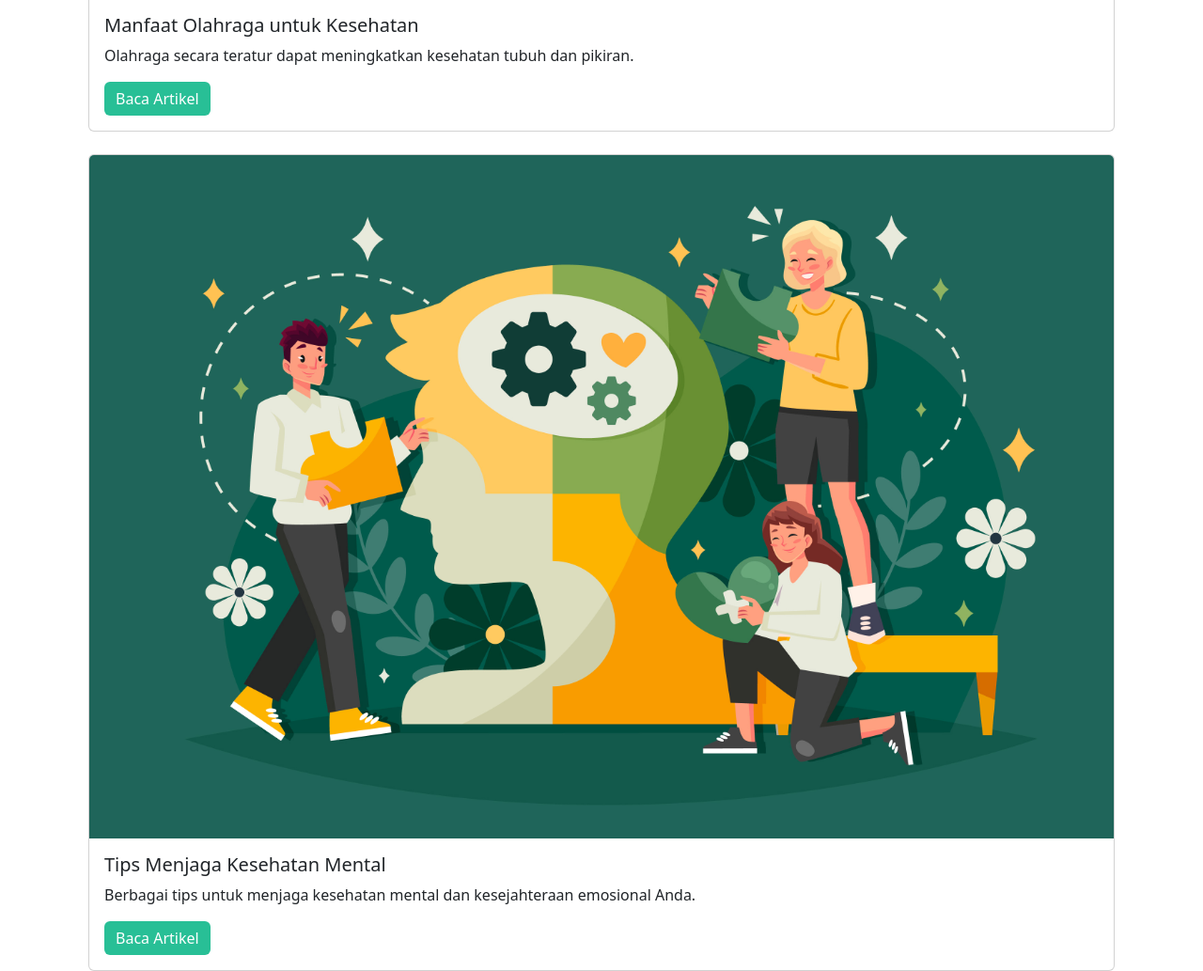
After one commit to risqikhoirul/HaloDek, a CodeIgniter 4 app: template app/Views/kesehatan.php in a window 1280 px wide. The commit adds this page. Shown: the part 1064-2097 px from the top of the page at 94% size. Run offline with PHP 8.4 and a stand-in for CodeIgniter, Linux system fonts and the light colour scheme; the template is opened without the code that fills it, so the values that code supplies are empty; some libraries are stand-ins or nearby versions.

Commit message:
add kesehatan

```diff
--- a/app/Config/Routes.php
+++ b/app/Config/Routes.php
@@ -9,3 +9,4 @@ $routes->get('/', 'Home::index');
 $routes->get('/cekbmi', 'Bmi::index');
 $routes->get('/carirs', 'Carirs::index');
 $routes->get('/ambulan', 'Ambulan::index');
+$routes->get('/kesehatan', 'Kesehatan::index');
--- a/app/Controllers/Ambulan.php
+++ b/app/Controllers/Ambulan.php
@@ -7,7 +7,7 @@ class Ambulan extends BaseController
     public function index(): string
     {
         $data = [
-            'title'=> 'Ambulan',
+            'title'=> 'Layanan Ambulan',
         ];
         return view('ambulan', $data);
     }
--- a/app/Views/index.php
+++ b/app/Views/index.php
@@ -27,7 +27,7 @@
                             Layanan
                         </a>
                         <ul class="dropdown-menu">
-                            <li><a class="dropdown-item" href="<?= base_url("carirs"); ?>">Cari Rumah Sakit</a></li>
+                            <li><a class="dropdown-item" href="<?= base_url("carirs"); ?>">Rumah Sakit</a></li>
                             <li><a class="dropdown-item" href="<?= base_url("ambulan"); ?>">Ambulan</a></li>
 
                         </ul>
--- /dev/null
+++ b/app/Views/kesehatan.php
@@ -0,0 +1,34 @@
+<?= $this->extend('index'); ?>
+<?= $this->section('content'); ?>
+
+<div class="container">
+    <!-- Header "Informasi Kesehatan" -->
+    <h1 class="my-4">Informasi Kesehatan</h1>
+    <!-- Kolom Pencarian -->
+    <div class="input-group mb-3">
+        <input type="text" class="form-control" placeholder="Cari informasi kesehatan...">
+        <button class="btn btn-primary" type="button">Cari</button>
+    </div>
+
+    <!-- Artikel Kesehatan -->
+    <div class="card">
+        <img src="<?= base_url("assets/olahraga.jpg"); ?>" class="card-img-top" alt="Gambar Artikel 1">
+        <div class="card-body">
+            <h5 class="card-title">Manfaat Olahraga untuk Kesehatan</h5>
+            <p class="card-text">Olahraga secara teratur dapat meningkatkan kesehatan tubuh dan pikiran.</p>
+            <a href="#" class="btn btn-primary">Baca Artikel</a>
+        </div>
+    </div>
+
+    <div class="card mt-4">
+        <img src="<?= base_url("assets/mental.jpg"); ?>" class="card-img-top" alt="Gambar Artikel 2">
+        <div class="card-body">
+            <h5 class="card-title">Tips Menjaga Kesehatan Mental</h5>
+            <p class="card-text">Berbagai tips untuk menjaga kesehatan mental dan kesejahteraan emosional Anda.</p>
+            <a href="#" class="btn btn-primary">Baca Artikel</a>
+        </div>
+    </div>
+
+</div>
+
+<?= $this->endSection(); ?>
```
Also changed, not shown: app/Controllers/Kesehatan.php (added, +14 -0 lines), app/Views/bmi.php (+6 -6 lines), public/assets/bmi.jpg (added), public/assets/mental.jpg (added), 2 other files.
